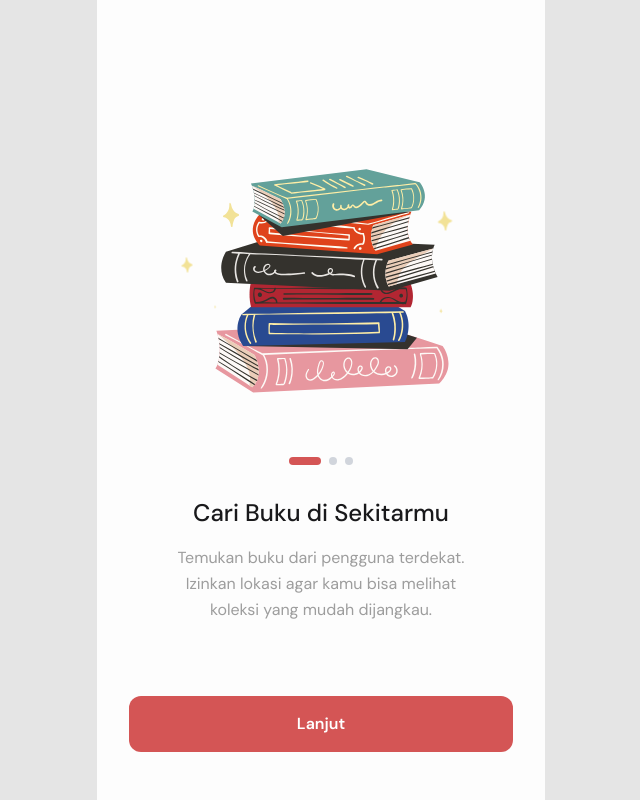
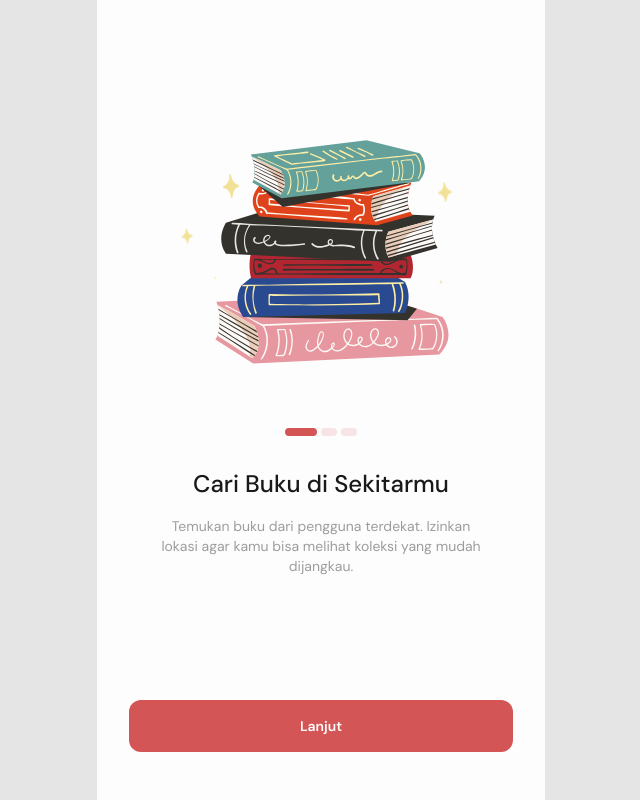
Before and after one commit to rianmubarok/ReRead, a Next.js app: page / in a window 1280 px wide. Shown: the whole page, without its empty margins (319-959 px from the left). Built offline with nearby package versions, Linux system fonts and the light colour scheme.

Commit message:
fix: update walkthrough ui

```diff
--- a/src/components/Walkthrough.tsx
+++ b/src/components/Walkthrough.tsx
@@ -1,5 +1,6 @@
 import React, { useState } from "react";
 import Image from "next/image";
+import GoogleIcon from "./icons/GoogleIcon";
 
 interface WalkthroughProps {
     onFinish: () => void;
@@ -39,7 +40,7 @@ export default function Walkthrough({ onFinish }: WalkthroughProps) {
 
     return (
         <div className="absolute inset-0 z-[100] flex flex-col items-center justify-between min-h-screen bg-brand-white relative overflow-hidden">
-            <div className="flex-1 flex flex-col items-center justify-center w-full px-8 pt-20">
+            <div className="flex-1 flex flex-col items-center justify-center w-full px-8">
                 <div className="relative w-full h-60 mb-8">
                     <Image
                         src={steps[currentStep].image}
@@ -66,11 +67,11 @@ export default function Walkthrough({ onFinish }: WalkthroughProps) {
                 </div>
 
                 {/* Indicators */}
-                <div className="flex gap-2 my-8">
+                <div className="flex gap-1 my-8">
                     {steps.map((_, index) => (
                         <div
                             key={index}
-                            className={`w-2 h-2 rounded-full transition-all duration-300 ${index === currentStep ? "w-8 bg-brand-red" : "bg-gray-300"
+                            className={`w-4 h-2 rounded-full transition-all duration-300 ${index === currentStep ? "w-8 bg-brand-red" : "bg-brand-red/15"
                                 }`}
                         />
                     ))}
@@ -79,19 +80,23 @@ export default function Walkthrough({ onFinish }: WalkthroughProps) {
                 {/* Text Content */}
                 <div className="text-center space-y-4 max-w-xs animate-fade-in-up">
                     <h2 className="text-2xl font-medium text-brand-black font-sans">{steps[currentStep].title}</h2>
-                    <p className="text-brand-gray text-base leading-relaxed">{steps[currentStep].description}</p>
+                    <p className="text-brand-gray font-regular text-sm">{steps[currentStep].description}</p>
                 </div>
             </div>
 
             {/* Navigation & Controls */}
             <div className="w-full px-8 pb-12 flex flex-col gap-6 items-center">
                 {/* Buttons */}
-                <div className="w-full space-y-3">
+                <div className="w-full space-y-5">
                     <button
                         onClick={handleNext}
-                        className="w-full py-4 text-base bg-brand-red text-white font-semibold rounded-xl active:scale-95 transition-transform"
+                        className={`w-full py-4 text-sm font-semibold rounded-xl active:scale-95 transition-transform flex items-center justify-center gap-3 ${currentStep === steps.length - 1
+                            ? "bg-brand-red/15 text-brand-red"
+                            : "bg-brand-red text-white"
+                            }`}
                     >
-                        {currentStep === steps.length - 1 ? "Masuk Sekarang" : "Lanjut"}
+                        {currentStep === steps.length - 1 && <GoogleIcon className="w-6 h-6" />}
+                        {currentStep === steps.length - 1 ? "Masuk Menggunakan Google" : "Lanjut"}
                     </button>
                 </div>
             </div>
--- /dev/null
+++ b/src/components/icons/GoogleIcon.tsx
@@ -0,0 +1,31 @@
+import React from "react";
+
+export default function GoogleIcon({ className }: { className?: string }) {
+    return (
+        <svg
+            width="24"
+            height="24"
+            viewBox="0 0 24 24"
+            fill="none"
+            xmlns="http://www.w3.org/2000/svg"
+            className={className}
+        >
+            <path
+                d="M23.0041 12.2614C23.0041 11.4459 22.9341 10.6618 22.8041 9.90906H12.0041V14.35H18.1741C17.9091 15.7772 17.1041 17.0045 15.8941 17.8204V20.7045H19.5991C21.7691 18.7045 23.0041 15.7613 23.0041 12.2614Z"
+                fill="#4285F4"
+            />
+            <path
+                d="M12.0039 23.4545C15.0939 23.4545 17.6889 22.4318 19.5989 20.6659L15.8939 17.7818C14.8689 18.4682 13.5589 18.875 12.0039 18.875C9.02386 18.875 6.49886 16.8614 5.59886 14.1568H1.76886V17.1182C3.65886 20.875 7.54886 23.4545 12.0039 23.4545Z"
+                fill="#34A853"
+            />
+            <path
+                d="M5.59891 14.1568C5.36891 13.4659 5.23891 12.7273 5.23891 11.9773C5.23891 11.2273 5.36891 10.4886 5.59891 9.79771V6.83636H1.76891C0.99391 8.38409 0.55391 10.125 0.55391 11.9773C0.55391 13.8295 0.99391 15.5704 1.76891 17.1182L5.59891 14.1568Z"
+                fill="#FBBC05"
+            />
+            <path
+                d="M12.0039 5.07955C13.6839 5.07955 15.1939 5.65682 16.3789 6.79091L19.6789 3.49091C17.6839 1.62955 15.0889 0.5 12.0039 0.5C7.54886 0.5 3.65886 3.07955 1.76886 6.83636L5.59886 9.79773C6.49886 7.09318 9.02386 5.07955 12.0039 5.07955Z"
+                fill="#EA4335"
+            />
+        </svg>
+    );
+}
```
